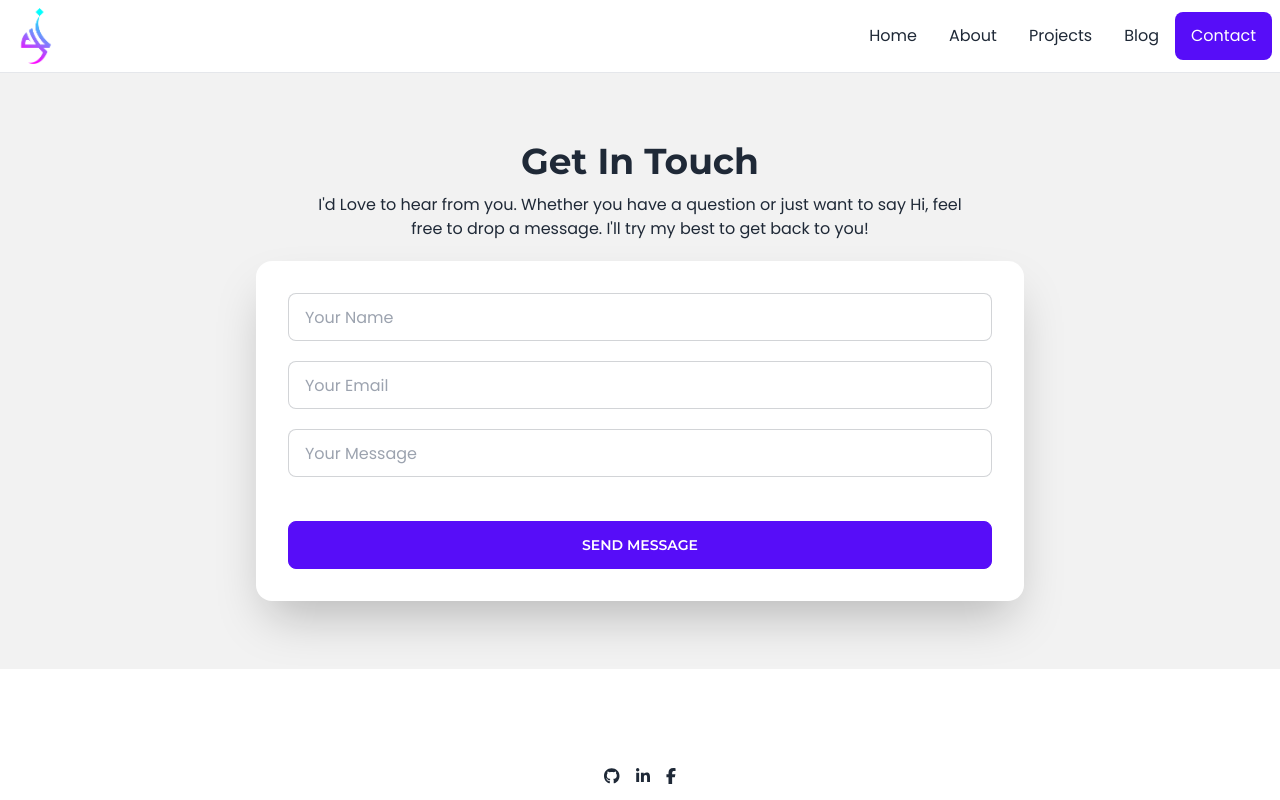
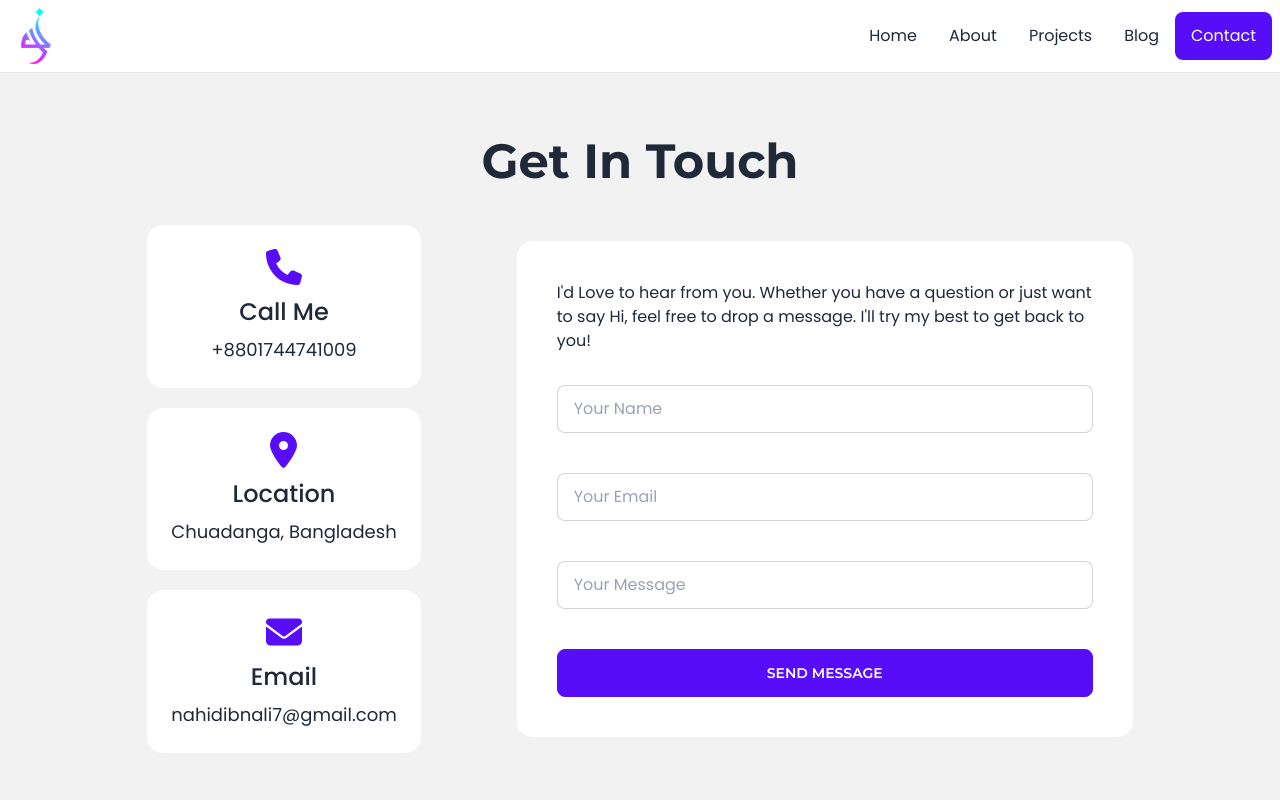
Before and after one commit to NahidIbnAli/nahid-ibn-ali, a React (Create React App) app: page /contact in a window 1280 px wide. Shown: the top 800 px of the page. Built offline with nearby package versions, Linux system fonts and the light colour scheme.

Commit message:
modified navbar and scroll to top button style

```diff
--- a/src/Pages/Blog/Blog.jsx
+++ b/src/Pages/Blog/Blog.jsx
@@ -2,11 +2,14 @@ import React from "react";
 
 const Blog = () => {
   return (
-    <div className="min-h-screen flex justify-center items-center text-center">
+    <section
+      id="blog"
+      className="flex justify-center items-center min-h-screen text-center"
+    >
       <h1 className="text-5xl font-semibold font-display">
         Blog will coming soon
       </h1>
-    </div>
+    </section>
   );
 };
 
--- a/src/Pages/Home/About/About.jsx
+++ b/src/Pages/Home/About/About.jsx
@@ -25,7 +25,7 @@ const About = () => {
   ];
 
   return (
-    <div className="hero bg-base-200 py-10 px-2">
+    <section id="about" className="hero bg-base-200 py-10 px-2">
       <div className="hero-content flex-col lg:flex-row gap-9 lg:gap-14">
         <img src={portrait} className="max-w-sm rounded-lg w-full" alt="" />
         <div className="lg:w-1/2">
@@ -86,7 +86,7 @@ const About = () => {
           </ul>
         </div>
       </div>
-    </div>
+    </section>
   );
 };
 
--- a/src/Pages/Home/Contact/Contact.jsx
+++ b/src/Pages/Home/Contact/Contact.jsx
@@ -1,6 +1,12 @@
 import React, { useRef } from "react";
 import emailjs from "@emailjs/browser";
 import { toast } from "react-hot-toast";
+import { FontAwesomeIcon } from "@fortawesome/react-fontawesome";
+import {
+  faEnvelope,
+  faLocationDot,
+  faPhone,
+} from "@fortawesome/free-solid-svg-icons";
 
 const Contact = () => {
   const form = useRef();
@@ -18,7 +24,7 @@ const Contact = () => {
         (result) => {
           console.log(result.text);
           e.target.reset();
-          toast.success("Your message has been sent!");
+          toast.success("Your message has been sent successfully");
         },
         (error) => {
           console.log(error.text);
@@ -26,20 +32,62 @@ const Contact = () => {
       );
   };
 
+  const contactInfo = [
+    {
+      icon: faPhone,
+      name: "Call Me",
+      text: "+8801744741009",
+      url: "tel:+8801744741009",
+    },
+    {
+      icon: faLocationDot,
+      name: "Location",
+      text: "Chuadanga, Bangladesh",
+    },
+    {
+      icon: faEnvelope,
+      name: "Email",
+      text: "nahidibnali7@gmail.com",
+    },
+  ];
+
   return (
-    <div className="hero py-10 bg-base-200">
-      <div className="flex flex-col items-center p-7">
-        <h2 className="text-4xl font-display font-bold">Get In Touch</h2>
-        <p className="mt-3 mb-5 lg:w-3/5 text-center">
-          I'd Love to hear from you. Whether you have a question or just want to
-          say Hi, feel free to drop a message. I'll try my best to get back to
-          you!
+    <section id="contact" className="py-16 px-6 bg-base-200">
+      <div className="container mx-auto">
+        <h2 className="text-4xl md:text-5xl font-display font-bold text-center">
+          Get In Touch
+        </h2>
+        <div className="flex flex-col lg:flex-row justify-center items-center gap-12 lg:gap-24 mt-10 font-sans">
+          <div className="flex flex-col w-full lg:w-auto gap-5">
+            {contactInfo.map((info, index) => (
+              <div
+                key={index}
+                className="card dark:border border-slate-700 bg-base-100 text-center p-6 gap-2"
+              >
+                <p>
+                  <FontAwesomeIcon
+                    icon={info.icon}
+                    className="text-4xl text-primary"
+                  ></FontAwesomeIcon>
                 </p>
-        <div className="card flex-shrink-0 w-full max-w-screen-md shadow-2xl bg-base-100">
+                <h3 className="text-2xl font-medium">{info.name}</h3>
+                <a href={info.url} className="text-lg hover:text-primary">
+                  {info.text}
+                </a>
+              </div>
+            ))}
+          </div>
+          <div className="lg:w-1/2">
+            <div className="card dark:border border-slate-700 bg-base-100 p-6 sm:p-10">
+              <p>
+                I'd Love to hear from you. Whether you have a question or just
+                want to say Hi, feel free to drop a message. I'll try my best to
+                get back to you!
+              </p>
               <form
                 ref={form}
                 onSubmit={sendEmail}
-            className="card-body font-sans gap-5"
+                className="card-body font-sans p-0 pt-8 gap-y-6 sm:gap-y-10"
               >
                 <div className="form-control">
                   <input
@@ -65,8 +113,11 @@ const Contact = () => {
                     className="input input-bordered"
                   />
                 </div>
-            <div className="form-control mt-6">
-              <button type="submit" className="btn btn-primary font-display">
+                <div className="form-control">
+                  <button
+                    type="submit"
+                    className="btn btn-primary font-display"
+                  >
                     Send Message
                   </button>
                 </div>
@@ -74,6 +125,8 @@ const Contact = () => {
             </div>
           </div>
         </div>
+      </div>
+    </section>
   );
 };
 
--- a/src/Pages/Home/Hero/Hero.jsx
+++ b/src/Pages/Home/Hero/Hero.jsx
@@ -5,15 +5,19 @@ import Typewriter from "typewriter-effect";
 
 const Hero = () => {
   return (
-    <div className="hero min-h-screen bg-base-100 bg-[url('/public/hero@75.b2469a49.jpg')] dark:bg-[url('/public/hero-dark@90.dba36cdf.jpg')]">
+    <section
+      id="/"
+      className="hero h-full bg-[url('/public/hero@75.b2469a49.jpg')] dark:bg-[url('/public/hero-dark@90.dba36cdf.jpg')]"
+    >
       <div className="bg-[url('/public/pattern.png')] px-6 w-full h-full">
         <div className="container xl:w-2/3 flex items-center justify-center mx-auto min-h-screen flex-col lg:flex-row-reverse gap-5 lg:gap-20 py-10">
           <div className="w-4/5 md:w-3/4 lg:w-1/2 xl:w-2/5">
             <img src={image} className="w-full" alt="" />
           </div>
           <div className="lg:w-1/2">
-            <h1 className="text-4xl lg:text-5xl font-bold font-display leading-tight">
-              Hi, I'm <br></br> Nahid Ibn Ali
+            <h1 className="text-4xl lg:text-5xl font-display font-bold leading-tight">
+              <p>Hi, I'm</p>
+              <p className="lg:mt-3">Nahid Ibn Ali</p>
             </h1>
             <h3 className="text-2xl lg:text-3xl text-primary dark:text-sky-400 font-semibold font-display py-3">
               <Typewriter
@@ -50,7 +54,7 @@ const Hero = () => {
           </div>
         </div>
       </div>
-    </div>
+    </section>
   );
 };
 
--- a/src/Pages/Home/Projects/Projects.jsx
+++ b/src/Pages/Home/Projects/Projects.jsx
@@ -61,12 +61,12 @@ const Projects = () => {
   ];
 
   return (
-    <div className="hero bg-base-100 py-10 px-2">
+    <section id="projects" className="hero bg-base-100 py-10 px-2">
       <div className="hero-content block">
         <h2 className="text-4xl font-display font-semibold text-center pb-10">
           Some of My Projects
         </h2>
-        <div className="grid md:grid-cols-2 lg:grid-cols-3 gap-10">
+        <div className="grid md:grid-cols-2 lg:grid-cols-3 gap-7">
           {projects.map((project, index) => (
             <div
               key={index}
@@ -127,7 +127,7 @@ const Projects = () => {
           ))}
         </div>
       </div>
-    </div>
+    </section>
   );
 };
 
--- a/src/Pages/Shared/Footer/Footer.css
+++ /dev/null
@@ -1,4 +0,0 @@
-.scrollStyle {
-  background: none;
-  box-shadow: none;
-}
--- a/src/Pages/Shared/Footer/Footer.jsx
+++ b/src/Pages/Shared/Footer/Footer.jsx
@@ -6,7 +6,7 @@ import {
   faLinkedinIn,
 } from "@fortawesome/free-brands-svg-icons";
 import ScrollToTop from "react-scroll-to-top";
-import "./Footer.css";
+import { faAngleUp } from "@fortawesome/free-solid-svg-icons";
 
 const Footer = () => {
   return (
@@ -40,7 +40,15 @@ const Footer = () => {
         </p>
         <p>Copyright © 2022 - All right reserved</p>
       </div>
-      <ScrollToTop smooth top="1000" className="scrollStyle" color="#6419E6" />
+      <ScrollToTop
+        smooth
+        top="100"
+        component={
+          <FontAwesomeIcon icon={faAngleUp} color="#6419E6"></FontAwesomeIcon>
+        }
+        style={{ borderRadius: "50%", backgroundColor: "#2A303C" }}
+        color="#6419E6"
+      />
     </footer>
   );
 };
--- a/src/Pages/Shared/Header/Header.jsx
+++ b/src/Pages/Shared/Header/Header.jsx
@@ -35,7 +35,7 @@ const Header = () => {
   );
 
   return (
-    <div className="bg-base-100 border-b dark:border-b-gray-700 dark:bg-gray-900 sticky top-0 z-50">
+    <nav className="sticky top-0 z-40 border-b dark:border-slate-700 backdrop-blur-2xl transition-colors duration-500 dark:bg-[#0B1120]/80">
       <div className="container mx-auto navbar font-sans">
         <div className="navbar-start">
           <Link to="/" className="flex items-center">
@@ -59,7 +59,7 @@ const Header = () => {
           </ul>
         </div>
       </div>
-    </div>
+    </nav>
   );
 };
 
```
Lines whose indentation alone changed are shown as unchanged.
